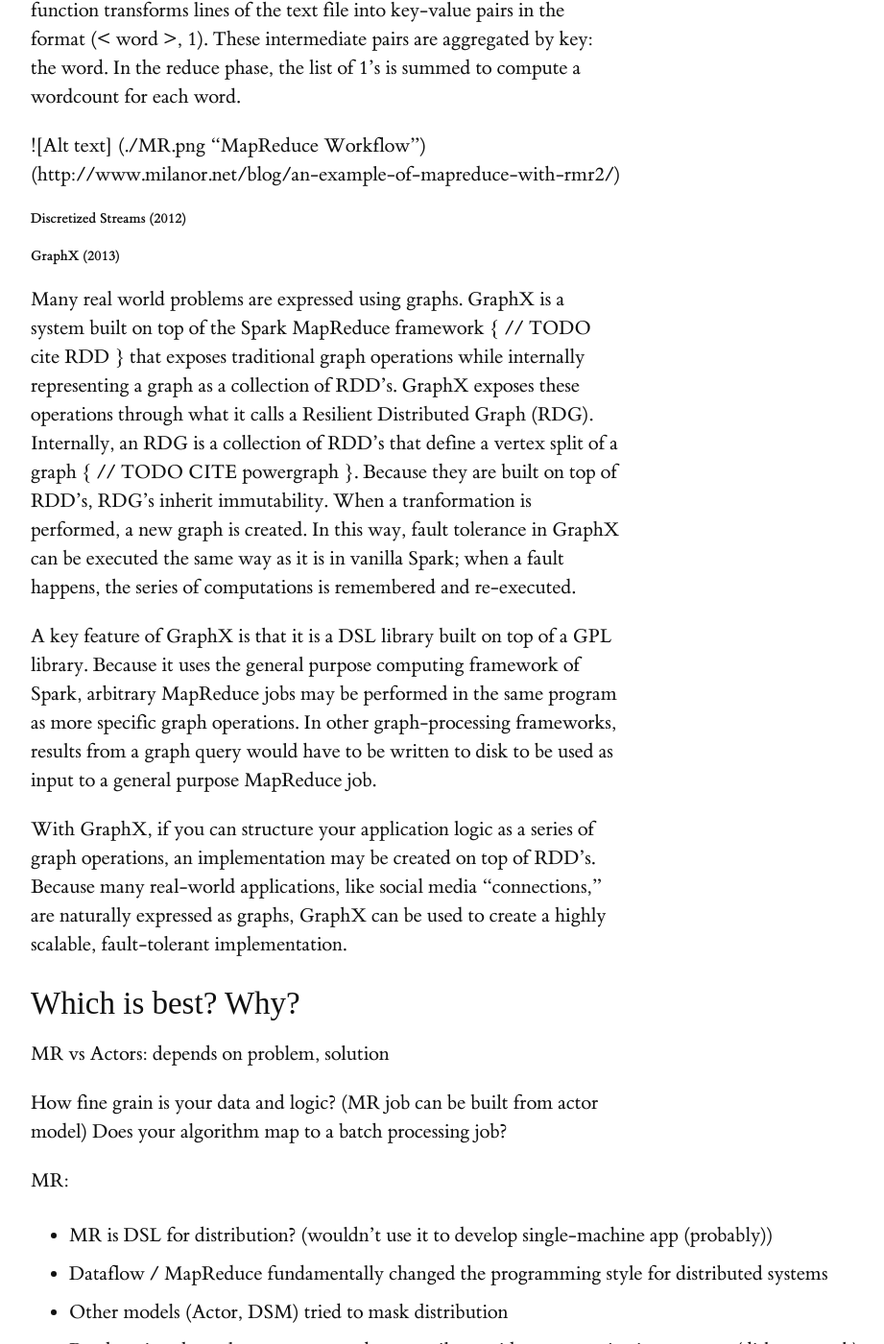
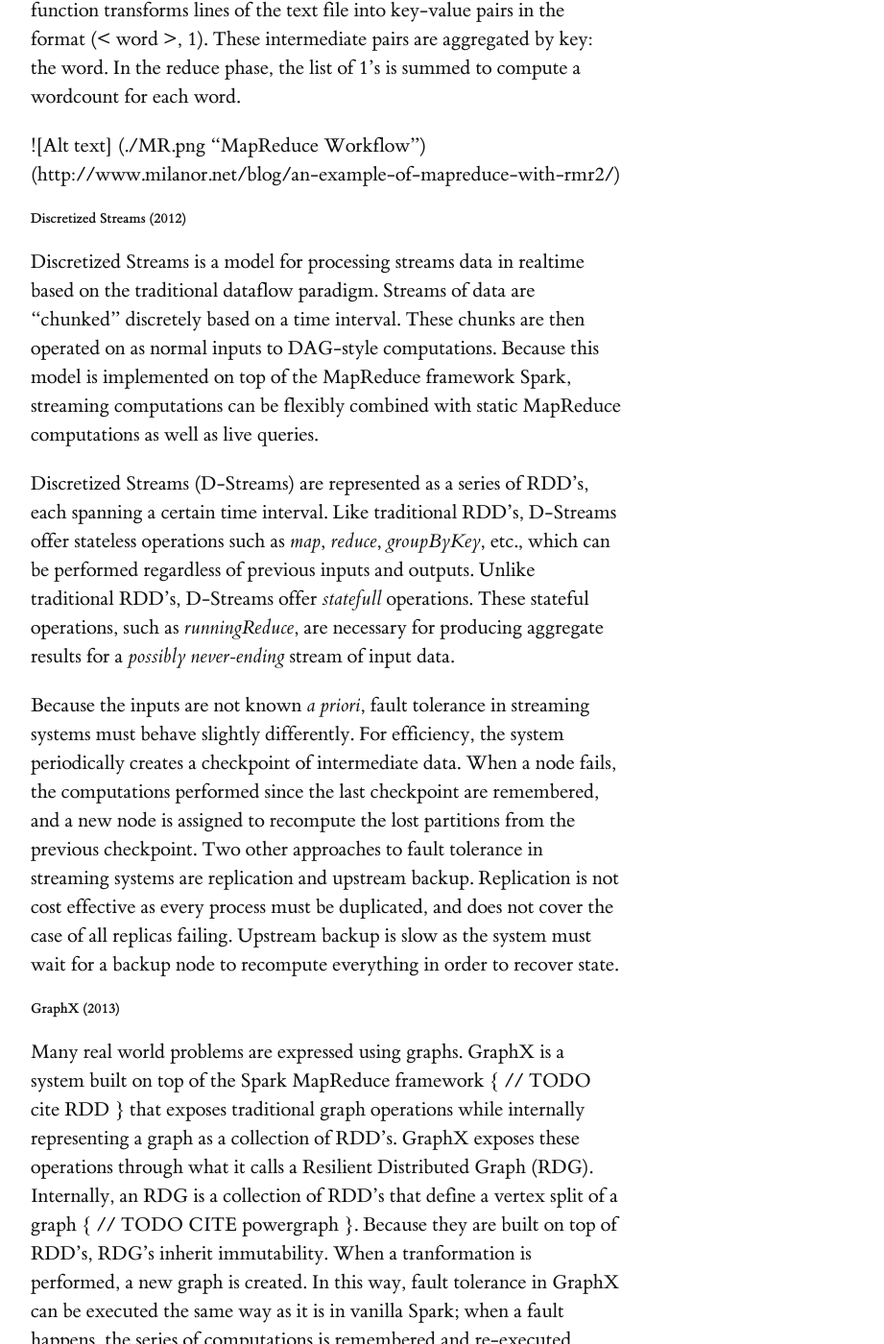
Before and after one commit to heathermiller/dist-prog-book, a Jekyll site: the page built from chapter/4/dist-langs.md, in a window 1280 px wide and 1400 px high, scrolled down 11830 px. Shown: the whole window at 96% size, without its empty margins (128-1049 px from the left). Built offline with Jekyll 4.4.1, drawn with Linux system fonts in a browser that asks for light colours; some web fonts are replaced.

Commit message:
d-streams

```diff
--- a/chapter/4/dist-langs.md
+++ b/chapter/4/dist-langs.md
@@ -313,6 +313,23 @@ In the reduce phase, the list of 1's is summed to compute a wordcount for each w
 
 #### Discretized Streams (2012)
 
+Discretized Streams is a model for processing streams data in realtime based on the traditional dataflow paradigm.
+Streams of data are "chunked" discretely based on a time interval.
+These chunks are then operated on as normal inputs to DAG-style computations.
+Because this model is implemented on top of the MapReduce framework Spark, streaming computations can be flexibly combined with static MapReduce computations as well as live queries.
+
+Discretized Streams (D-Streams) are represented as a series of RDD's, each spanning a certain time interval.
+Like traditional RDD's, D-Streams offer stateless operations such as *map*, *reduce*, *groupByKey*, etc., which can be performed regardless of previous inputs and outputs.
+Unlike traditional RDD's, D-Streams offer *statefull* operations.
+These stateful operations, such as *runningReduce*, are necessary for producing aggregate results for a *possibly never-ending* stream of input data.
+
+Because the inputs are not known *a priori*, fault tolerance in streaming systems must behave slightly differently.
+For efficiency, the system periodically creates a checkpoint of intermediate data.
+When a node fails, the computations performed since the last checkpoint are remembered, and a new node is assigned to recompute the lost partitions from the previous checkpoint.
+Two other approaches to fault tolerance in streaming systems are replication and upstream backup.
+Replication is not cost effective as every process must be duplicated, and does not cover the case of all replicas failing.
+Upstream backup is slow as the system must wait for a backup node to recompute everything in order to recover state.
+
 #### GraphX (2013)
 
 Many real world problems are expressed using graphs.
```
